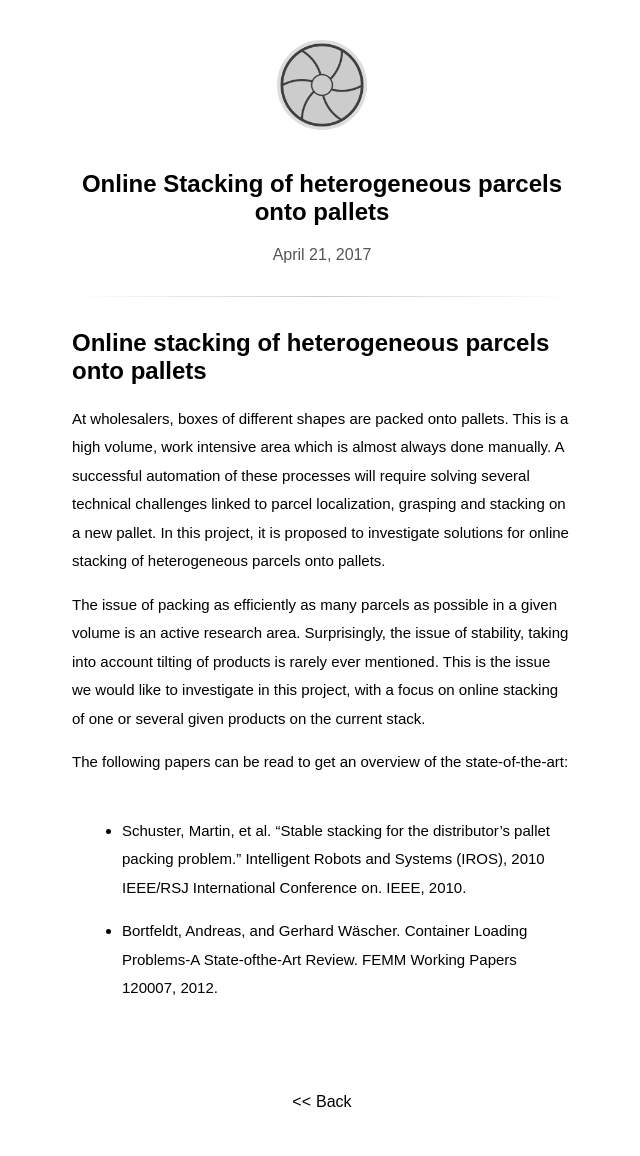
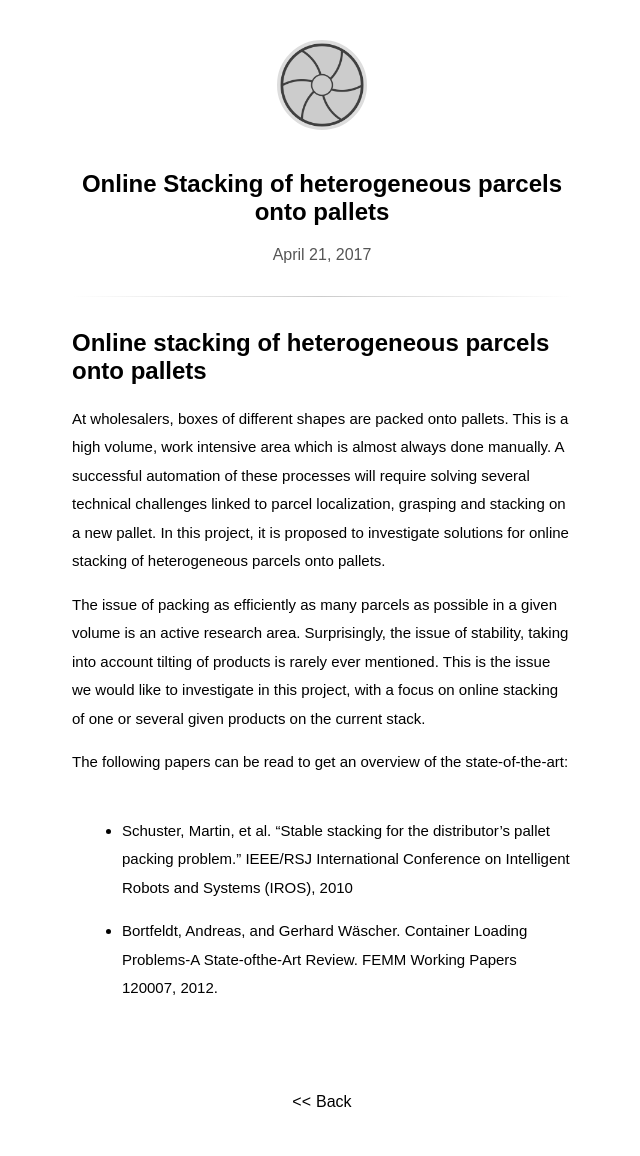
Before and after one commit to gravdahl-master/gravdahl-master.github.io, a Jekyll site: the page built from _posts/2017-04-21-Online-Stacking.md, in a window 1280 px wide. Shown: the whole page, without its empty margins (318-958 px from the left). Built offline with Jekyll 4.4.1, drawn with Linux system fonts in a browser that asks for light colours; some web fonts are replaced.

Commit message:
Update 2017-04-21-Online-Stacking.md

```diff
--- a/_posts/2017-04-21-Online-Stacking.md
+++ b/_posts/2017-04-21-Online-Stacking.md
@@ -14,6 +14,6 @@ The issue of packing as efficiently as many parcels as possible in a given volum
 
 The following papers can be read to get an overview of the state-of-the-art:
 
-* Schuster, Martin, et al. "Stable stacking for the distributor's pallet packing problem." Intelligent Robots and Systems (IROS), 2010 IEEE/RSJ International Conference on. IEEE, 2010.
+* Schuster, Martin, et al. "Stable stacking for the distributor's pallet packing problem." IEEE/RSJ International Conference on Intelligent Robots and Systems (IROS), 2010
 
 * Bortfeldt, Andreas, and Gerhard Wäscher. Container Loading Problems-A State-ofthe-Art Review. FEMM Working Papers 120007, 2012.
```
